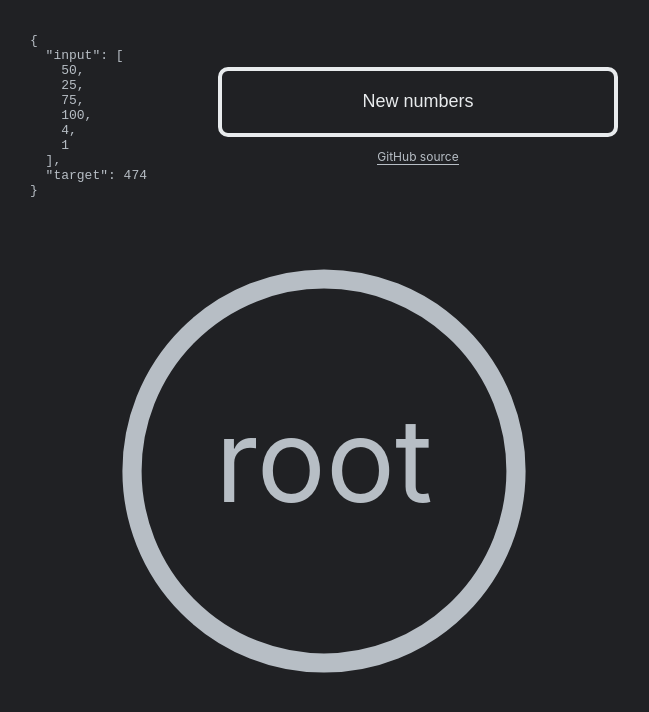
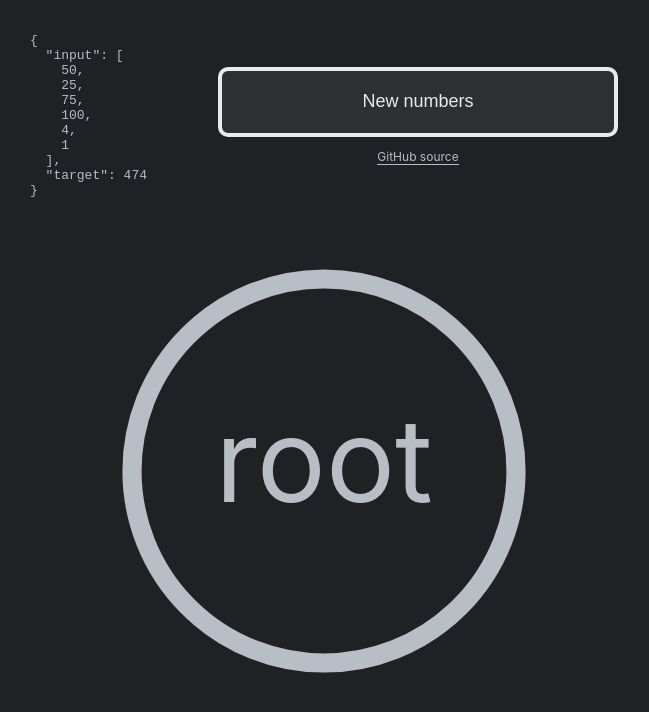
Before and after one commit to mfbx9da4/countdown-solver, a Next.js app: page / in a window 1280 px wide. Shown: the top 712 px of the page, without its empty margins (316-965 px from the left). Built offline with nearby package versions, Linux system fonts and the light colour scheme.

Commit message:
update button

```diff
--- a/pages/index.tsx
+++ b/pages/index.tsx
@@ -136,7 +136,7 @@ export const Home = (): JSX.Element => {
               style={{
                 width: '100%',
                 height: '70px',
-                background: 'var(--background)',
+                background: 'hsl(225deg 6% 19%)',
                 color: 'hsl(210deg 11% 92%)',
                 border: '4px solid hsl(210deg 11% 92%)',
                 outline: 0,
```
